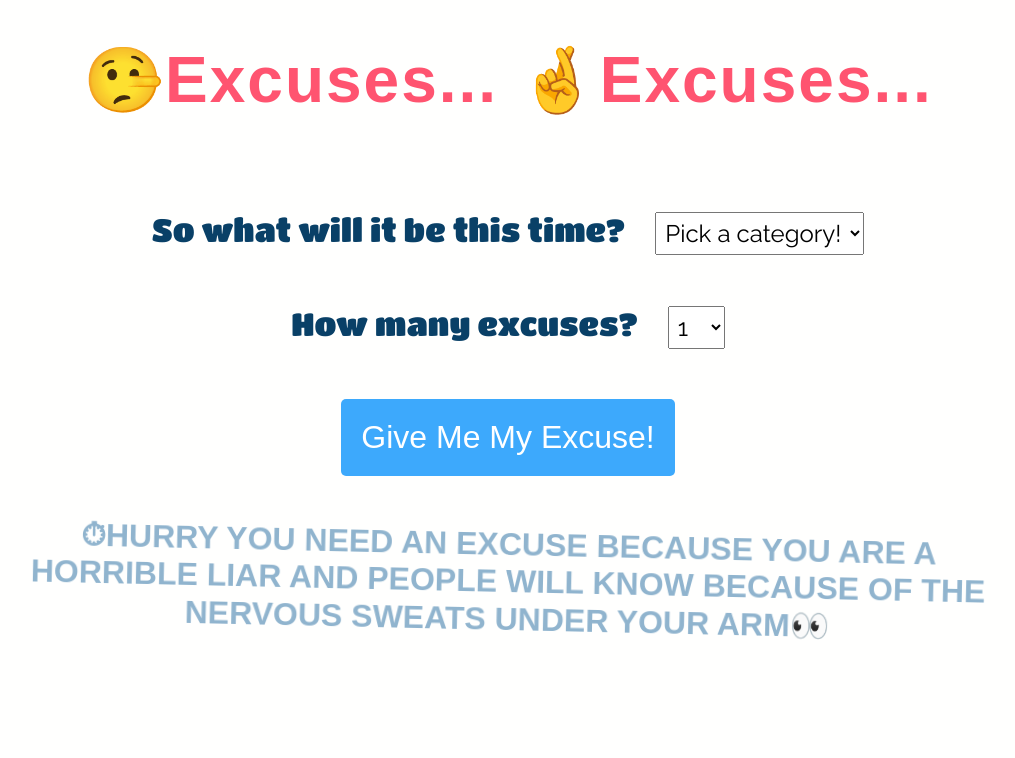
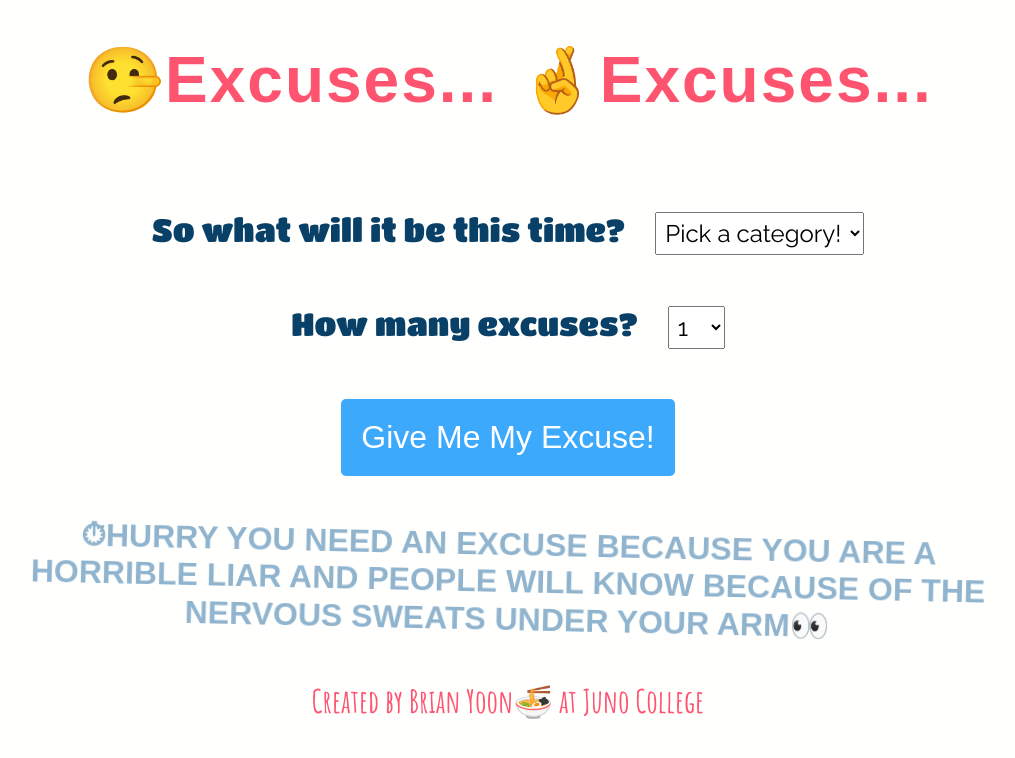
Before and after one commit to BrianYoon91/brian-yoon-projectThree, a React (Create React App) app: page / in a window 1280 px wide. Shown: the top 758 px of the page, without its empty margins (132-1147 px from the left). Built offline with nearby package versions, Linux system fonts and the light colour scheme; a web font is replaced by a local one.

Commit message:
footer added with section outlines in code

```diff
--- a/src/App.css
+++ b/src/App.css
@@ -37,6 +37,12 @@ h3 {
   color: #094067;
   font-family: 'Raleway', sans-serif;
   padding: 5px;
+}
+
+h4 {
+  font-family: 'Amatic SC', sans-serif;
+  color:  #ff5470;
+  font-size: 2rem;
 }
 
 p {
--- a/src/App.js
+++ b/src/App.js
@@ -4,6 +4,7 @@ import axios from 'axios';
 import Header from './Header';
 import Form from './Form';
 import DisplayExcuses from './DisplayExcuses';
+import Footer from './Footer';
 
 function App() {
 
@@ -54,24 +55,9 @@ useEffect( () => {
       <Header />
       <Form submit={selectExcuse}  />
       <DisplayExcuses excuses={finalExcuse}/>
+      <Footer />
     </div>
   );
 }
 
 export default App;
-
-
-// Pseudo Code
-// ***App Component***
-// Header
-// Form:
-// DisplayExcuses
-//
-
-// The Form component will have the following categories (these are all the options available within the api) family, office, children, college, party. And it will use an onChange function to pass another function to grab the value. The values of the options will have useState attached to them.
-
-// Once the value is stored in the selectValue, it will be passed onto a submit function as a parameter to be passed up to APP.js
-
-// Once it is passed up to app.js it will make an api call using the user's selection value and grab the data. And assign the value with useState
-
-// When the data is retrieved it will be passed on to DisplayExcuses component as a prop. Since the data is returned as an array of OBJECTS, the for in loop will be used to cycle through the data and to be displayed.
--- /dev/null
+++ b/src/Footer.js
@@ -0,0 +1,7 @@
+const Footer = () => {
+    return (
+        <h4>Created by Brian Yoon🍜  at Juno College</h4>
+    )
+}
+
+export default Footer;
--- a/src/Form.js
+++ b/src/Form.js
@@ -2,15 +2,21 @@ import { useState } from "react";
 
 const Form = (props) => {
 
+    // State for user selection for category and number
+
     const [userValue, setUserValue] = useState("");
 
     const [numberSelected, setNumberSelected] = useState("");
+
+    // change handler for category
 
     const changeHandler = (event) => {
 
         setUserValue(event.target.value);
 
     }
+
+    // change handler for numbers
 
     const changeHandlerNumber = (event) => {
 
```
